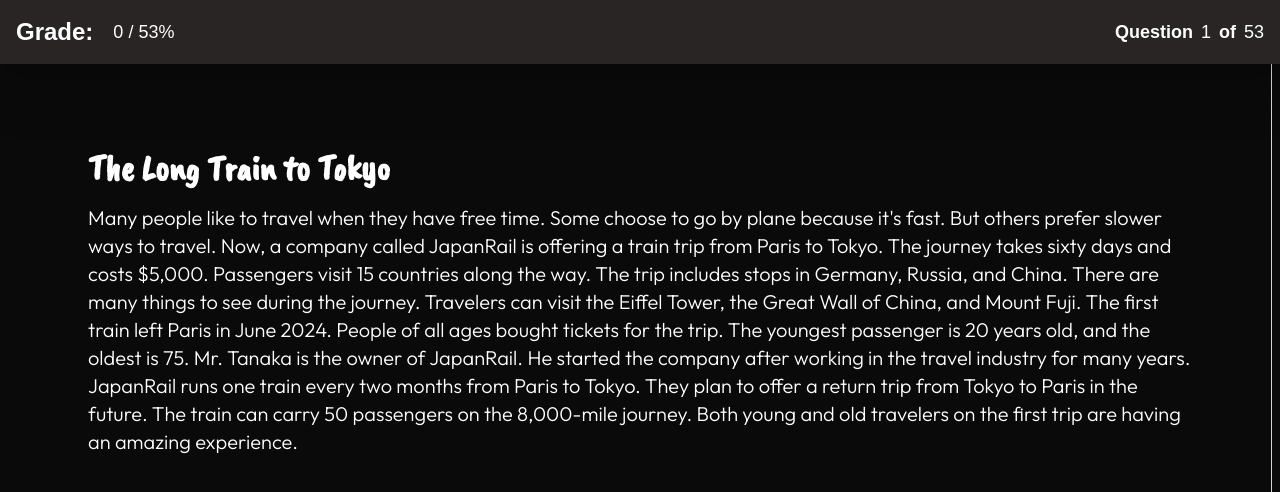
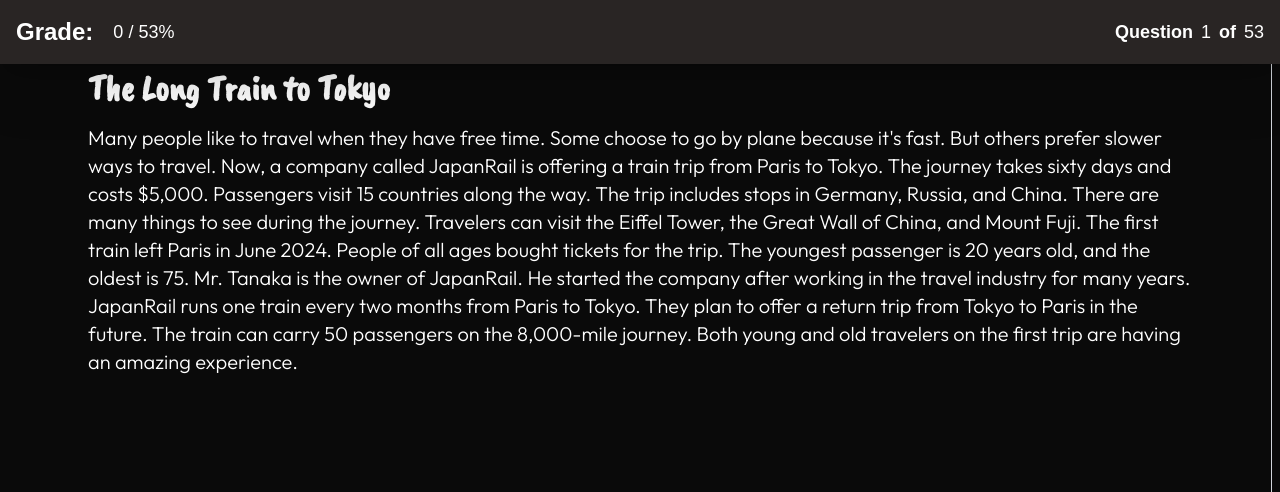
Before and after one commit to ccrymo/Business_English, a Next.js app: page /components/PracticeExam in a window 1280 px wide. Shown: the top 492 px of the page. Built offline with nearby package versions, Linux system fonts and the light colour scheme.

Commit message:
analytics and scroll fix

```diff
--- a/app/components/PracticeExam/UI/ReadingText.jsx
+++ b/app/components/PracticeExam/UI/ReadingText.jsx
@@ -3,10 +3,12 @@
 import React from "react";
 export default function ReadingText({ content, title }) {
   return (
-    <div className=" h-full overflow-y-auto p-4 md:p-20 border-r border-gray-300 text-white bg-neutral-950 scrollbar-wider">
-      <div className="mt-10 mb-20">
-        <h2 className="text-4xl font-bold mb-4 font-caveat-brush">{title}</h2>
-        <p className="text-xl outfit-textFont">{content}</p>
+    <div className="flex flex-col h-full overflow-hidden">
+      <div className="flex-1 overflow-y-auto px-4 md:px-20 border-r border-gray-300 text-white bg-neutral-950 scrollbar-wider">
+        <div className="py-10">
+          <h2 className="text-4xl font-bold mb-4 font-caveat-brush">{title}</h2>
+          <p className="text-xl outfit-textFont">{content}</p>
+        </div>
       </div>
     </div>
   );
--- a/app/components/PracticeExam/page.js
+++ b/app/components/PracticeExam/page.js
@@ -121,7 +121,7 @@
       <div className="flex-1 overflow-hidden pt-5">
         <div className="relative h-full" {...handlers}>
           <div
-      className={`absolute inset-2 transition-transform duration-300 ease-in-out ${
+            className={`absolute inset-2 h-[calc(100%-1rem)] transition-transform duration-300 ease-in-out ${
               isReadingVisible ? "translate-x-0" : "-translate-x-full"
             }`}
           >
--- a/app/globals.css
+++ b/app/globals.css
@@ -39,20 +39,26 @@
   width: 100vw;
 }
 
-
 @layer utilities {
   .scrollbar-wider::-webkit-scrollbar {
     width: 16px;
+    height: 16px;
   }
 
   .scrollbar-wider::-webkit-scrollbar-thumb {
-
     background-color: #242424;
     border-radius: 8px;
-    border: 4px solid #242424;
+    border: 4px solid #111111;
+    min-height: 40px;
   }
 
   .scrollbar-wider::-webkit-scrollbar-track {
     background-color: #111111;
   }
+
+  .scrollbar-wider {
+    scrollbar-width: auto;
+    scrollbar-color: #242424 #111111;
+    -webkit-overflow-scrolling: touch;
+  }
 }
```
Lines whose indentation alone changed are shown as unchanged.
